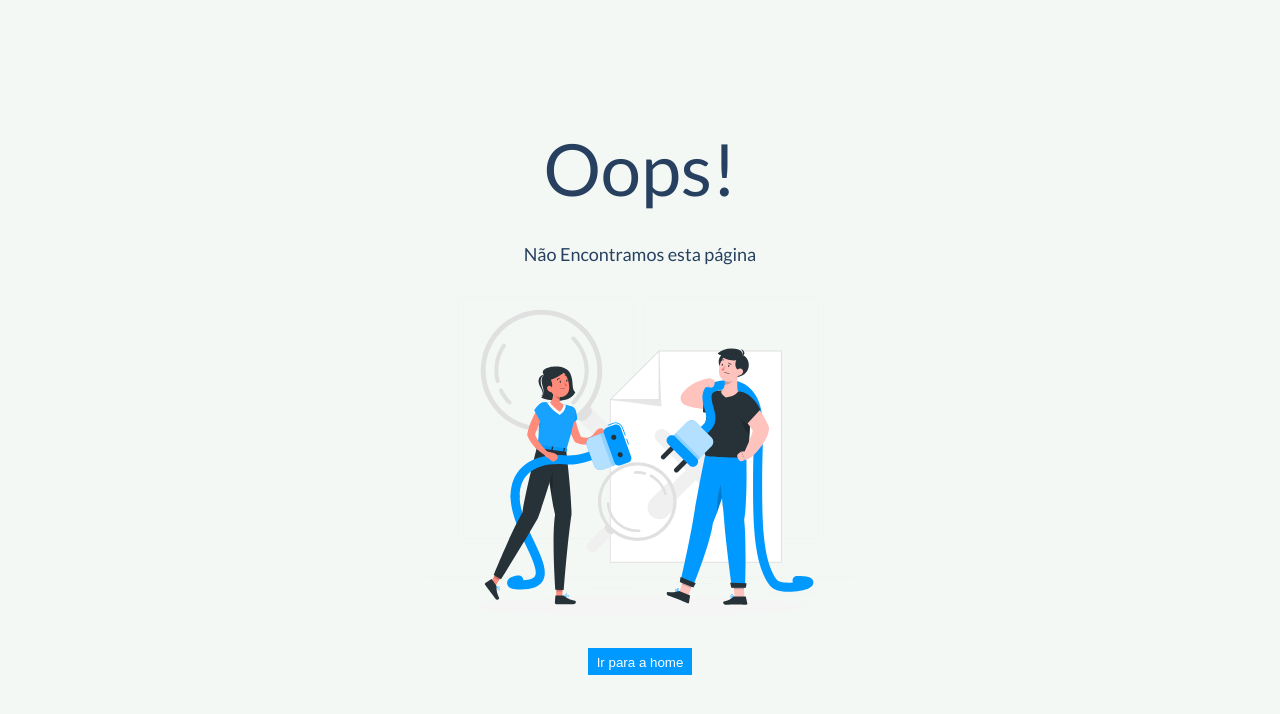
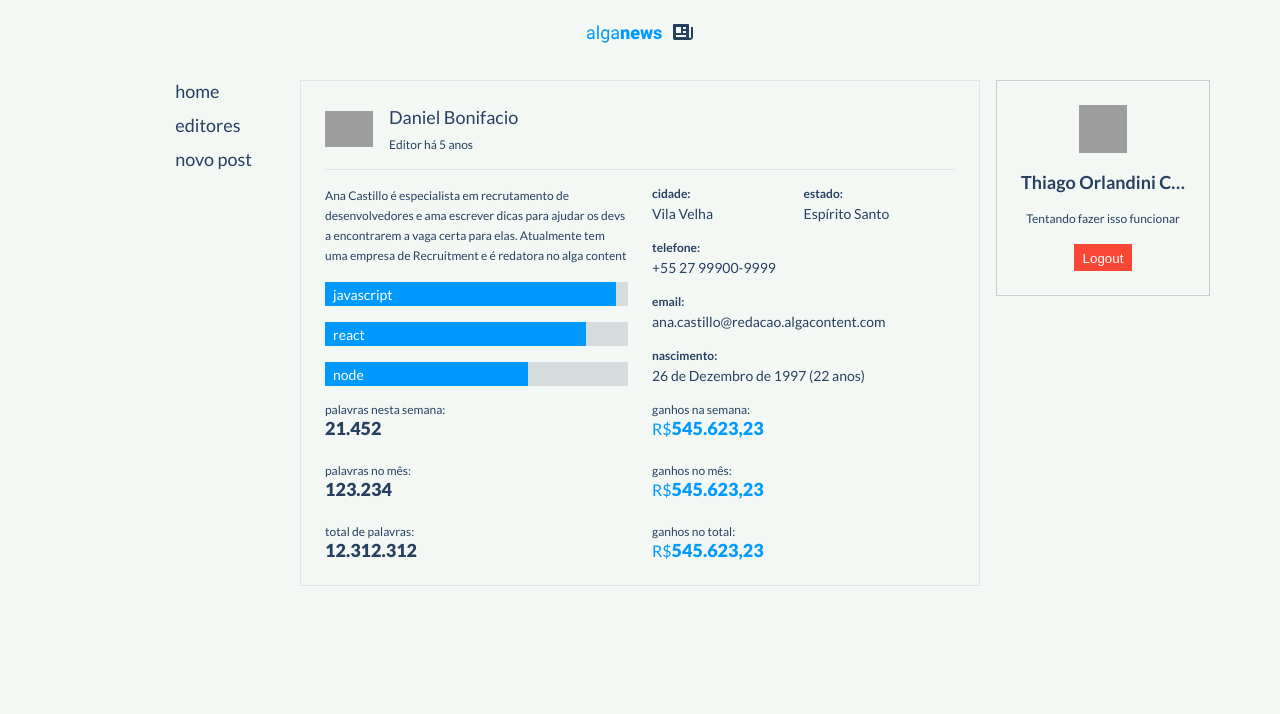
Before and after one commit to thorlan/alganews-cms, a React (Create React App) app: page /editores/1 in a window 1280 px wide. Shown: the top 714 px of the page. Built offline with nearby package versions, Linux system fonts and the light colour scheme; grey boxes are pictures that could not be loaded; what react-markdown-editor-lite would draw is missing.

Commit message:
finalizacao do bloco

```diff
--- /dev/null
+++ b/src/app/components/ErrorBoundary/ErrorBoundary.tsx
@@ -0,0 +1,48 @@
+import { transparentize } from "polished";
+import { Component } from "react";
+import ErrorDisplay from "../ErrorDisplay";
+
+interface Props { }
+
+interface State {
+    hasError: boolean;
+    error?: {
+        message?: string
+    }
+}
+
+class ErrorBoundary extends Component<Props, State> {
+
+    public state: State = {
+        hasError: false
+    }
+
+    public static getDerivedStateFromError(error: Error): State {
+        return {
+            hasError: true,
+            error: {
+                message: error.message
+            }
+        }
+    }
+
+    public render() {
+        if (this.state.hasError) {
+            return <div
+                style={{
+                    padding: 24,
+                    border: '1px solid ' + transparentize(0.9, '#274060')
+                }}
+            >
+                <ErrorDisplay
+                    small={false}
+                    message={this.state.error?.message}
+                />
+            </div>
+        }
+
+        return this.props.children;
+    }
+}
+
+export default ErrorBoundary;
--- a/src/app/components/NavBar/NavBar.tsx
+++ b/src/app/components/NavBar/NavBar.tsx
@@ -31,6 +31,4 @@
             color: #09f
         }
     }
-
-
 `;
--- a/src/app/components/Profile/Profile.styles.ts
+++ b/src/app/components/Profile/Profile.styles.ts
@@ -1,6 +1,7 @@
+import { Link } from "react-router-dom";
 import styled from "styled-components";
 
-export const Wrapper = styled.a`
+export const Wrapper = styled(Link)`
   display: flex;
   gap: 24px;
   border: 1px solid #ccc;
--- a/src/app/components/Profile/Profile.tsx
+++ b/src/app/components/Profile/Profile.tsx
@@ -4,13 +4,12 @@
     title: string;
     description: string;
     imgSource: string;
+    editorId: number
 }
 
 function Profile(props: ProfileProps) {
 
-
-
-    return <P.Wrapper tabIndex={0} href={"#"}>
+    return <P.Wrapper tabIndex={0} to={`/editores/${props.editorId}`}>
         <P.Avatar src={props.imgSource} />
         <P.Info>
             <P.Name>{props.title}</P.Name>
--- /dev/null
+++ b/src/app/features/EditorProfile.feature.tsx
@@ -0,0 +1,143 @@
+import { transparentize } from "polished";
+import styled from "styled-components";
+import FieldDescriptor from "../components/FieldDescriptor/FieldDescriptor";
+import ProgressBar from "../components/ProgressBar/ProgressBar";
+import ValueDescriptor from "../components/ValueDescriptor/ValueDescriptor";
+
+interface EditorProfileProps {
+  hidePersonalData?: boolean;
+}
+
+function EditorProfile(props: EditorProfileProps) {
+
+  return <EditorProfileWrapper>
+    <EditorHeadline>
+      <Avatar src={'https://images.unsplash.com/photo-1535713875002-d1d0cf377fde?ixid=MnwxMjA3fDB8MHxzZWFyY2h8MXx8YXZhdGFyfGVufDB8fDB8fA%3D%3D&ixlib=rb-1.2.1&w=1000&q=80'} />
+      <Name>Daniel Bonifacio</Name>
+      <Description>Editor há 5 anos</Description>
+    </EditorHeadline>
+
+    <Divisor />
+
+    <EditorFeatures>
+      <PersonalInfo>
+        <Biography>{'Ana Castillo é especialista em recrutamento de desenvolvedores e ama escrever dicas para ajudar os devs a encontrarem a vaga certa para elas. Atualmente tem uma empresa de Recruitment e é redatora no alga content'}</Biography>
+        <Skills>
+          <ProgressBar progress={96} title={'JavaScript'} theme={'primary'} />
+          <ProgressBar progress={86} title={'React'} theme={'primary'} />
+          <ProgressBar progress={67} title={'Node'} theme={'primary'} />
+        </Skills>
+      </PersonalInfo>
+      <ContactInfo>
+        <FieldDescriptor field={'Cidade'} value={'Vila Velha'} />
+        <FieldDescriptor field={'Estado'} value={'Espírito Santo'} />
+        {
+          !props.hidePersonalData && <>
+            <FieldDescriptor field={'Telefone'} value={'+55 27 99900-9999'} />
+            <FieldDescriptor field={'Email'} value={'ana.castillo@redacao.algacontent.com'} />
+            <FieldDescriptor field={'Nascimento'} value={'26 de Dezembro de 1997 (22 anos)'} />
+          </>
+        }
+
+      </ContactInfo>
+    </EditorFeatures>
+    {
+      !props.hidePersonalData && <EditorEarnings>
+        <ValueDescriptor color={'default'} value={21452} description={'Palavras nesta semana'} />
+        <ValueDescriptor color={'default'} value={123234} description={'Palavras no mês'} />
+        <ValueDescriptor color={'default'} value={12312312} description={'Total de palavras'} />
+        <ValueDescriptor color={'primary'} value={545623.23} description={'Ganhos na semana'} isCurrency />
+        <ValueDescriptor color={'primary'} value={545623.23} description={'Ganhos no mês'} isCurrency />
+        <ValueDescriptor color={'primary'} value={545623.23} description={'Ganhos no total'} isCurrency />
+      </EditorEarnings>
+    }
+
+  </EditorProfileWrapper>
+}
+
+const EditorProfileWrapper = styled.div`
+  display: flex;
+  flex-direction: column;
+  gap: 16px;
+  padding: 24px;
+  border: 1px solid ${transparentize(0.9, '#274060')};
+`
+
+const EditorHeadline = styled.div`
+  display: grid;
+  align-items: center;
+  gap: 8px 16px;
+  grid-template-rows: 2;
+  grid-template-columns: 48px auto;
+  height: 48px;
+`
+
+const Avatar = styled.img`
+  grid-row-start: 1;
+  grid-row-end: 3;
+  object-fit: contain;
+  width: 48px;
+  height: 48px;
+`
+
+const Name = styled.h1`
+  font-size: 18px;
+  font-weight: 400;
+  grid-column-start: 2;
+`
+
+const Description = styled.span`
+  font-size: 12px;
+  grid-column-start: 2;
+`
+
+const Divisor = styled.div`
+  border-bottom: 1px solid  ${transparentize(0.9, '#274060')};
+`
+
+const EditorFeatures = styled.div`
+  display: grid;
+  grid-template-columns: 1fr 1fr;
+  grid-template-rows: 2;
+  gap: 24px;
+`
+
+const PersonalInfo = styled.div`
+  display: flex;
+  flex-direction: column;
+  gap: 16px;
+`
+
+const Biography = styled.p`
+  font-size: 12px;
+  line-height: 20px;
+`
+
+const ContactInfo = styled.div`
+  display: flex;
+  flex-wrap: wrap;
+  gap: 16px 0;
+  >* {
+    width: 100%;
+  }
+  &>:nth-child(1),
+  &>:nth-child(2) {
+    width: 50%;
+  }
+`
+
+const Skills = styled.div`
+  display: flex;
+  flex-direction: column;
+  gap: 16px;
+`
+
+const EditorEarnings = styled.div`
+  display: grid;
+  grid-auto-flow: column;
+  grid-template-columns: 1fr 1fr;
+  grid-template-rows: 1fr 1fr 1fr;
+  grid-gap: 24px;
+`
+
+export default EditorProfile
--- a/src/app/features/EditorsList.features.tsx
+++ b/src/app/features/EditorsList.features.tsx
@@ -8,26 +8,31 @@
             title="Thiago Orlandini"
             description="criador de conteúdo há 3 anos"
             imgSource="https://images.unsplash.com/photo-1535713875002-d1d0cf377fde?ixid=MnwxMjA3fDB8MHxzZWFyY2h8MXx8YXZhdGFyfGVufDB8fDB8fA%3D%3D&ixlib=rb-1.2.1&w=1000&q=80"
+            editorId={1}
         />
         <Profile
             title="Teste Nome"
             description="criador de conteúdo há 3 anos"
             imgSource="https://images.unsplash.com/photo-1535713875002-d1d0cf377fde?ixid=MnwxMjA3fDB8MHxzZWFyY2h8MXx8YXZhdGFyfGVufDB8fDB8fA%3D%3D&ixlib=rb-1.2.1&w=1000&q=80"
+            editorId={2}
         />
         <Profile
             title="Adalberto Lindo"
             description="criador de conteúdo há 3 anos"
             imgSource="https://images.unsplash.com/photo-1535713875002-d1d0cf377fde?ixid=MnwxMjA3fDB8MHxzZWFyY2h8MXx8YXZhdGFyfGVufDB8fDB8fA%3D%3D&ixlib=rb-1.2.1&w=1000&q=80"
+            editorId={3}
         />
         <Profile
             title="Antonio Nunes"
             description="criador de conteúdo há 3 anos"
             imgSource="https://images.unsplash.com/photo-1535713875002-d1d0cf377fde?ixid=MnwxMjA3fDB8MHxzZWFyY2h8MXx8YXZhdGFyfGVufDB8fDB8fA%3D%3D&ixlib=rb-1.2.1&w=1000&q=80"
+            editorId={4}
         />
-         <Profile
+        <Profile
             title="Cristiano Ronaldo"
             description="criador de conteúdo há 3 anos"
             imgSource="https://images.unsplash.com/photo-1535713875002-d1d0cf377fde?ixid=MnwxMjA3fDB8MHxzZWFyY2h8MXx8YXZhdGFyfGVufDB8fDB8fA%3D%3D&ixlib=rb-1.2.1&w=1000&q=80"
+            editorId={5}
         />
     </EditorsListWrapper>
 }
--- a/src/app/layouts/Default/Default.layout.tsx
+++ b/src/app/layouts/Default/Default.layout.tsx
@@ -5,6 +5,7 @@
 import SessionController from '../../components/SessionController'
 
 import confirm from '../../../core/utils/confirm';
+import info from '../../../core/utils/info';
 
 interface DefaultLayoutProps {
     children: React.ReactNode
@@ -30,7 +31,12 @@
                     onLogout={() => {
                         confirm({
                             title: 'Você quer deslogar?',
-                            onConfirm: () => window.alert('confirmado'),
+                            onConfirm: () => {
+                                info({
+                                    title: "Você foi deslogado",
+                                    description: 'redirecionando para a página de login'
+                                })
+                            },
                             onCancel: () => window.alert('cancelado'),
                         })
                     }}
--- /dev/null
+++ b/src/app/views/EditorProfile.view.tsx
@@ -0,0 +1,13 @@
+import DefaultLayout from "../layouts/Default";
+import EditorProfile from '../features/EditorProfile.feature';
+import ErrorBoundary from "../components/ErrorBoundary/ErrorBoundary";
+
+function EditorProfileView() {
+    return <DefaultLayout>
+        <ErrorBoundary>
+            <EditorProfile hidePersonalData={false} />
+        </ErrorBoundary>
+    </DefaultLayout>
+}
+
+export default EditorProfileView;
--- a/src/core/utils/confirm.tsx
+++ b/src/core/utils/confirm.tsx
@@ -9,7 +9,7 @@
 }
 
 export default function confirm(props: ConfirmProps) {
-    return (
+    setTimeout(() => {
         confirmAlert({
             overlayClassName: 'confirm-overlay',
             customUI: ({ onClose }) => {
@@ -32,5 +32,5 @@
                 );
             }
         })
-    )
+    }, 0)
 }
--- a/src/core/utils/info.tsx
+++ b/src/core/utils/info.tsx
@@ -7,8 +7,9 @@
     description: string;
 }
 
+//setTimeout?? MacroTask JS!
 export default function info(props: InfoProps) {
-    return (
+    setTimeout(() => {
         confirmAlert({
             overlayClassName: 'info-overlay',
             customUI: () => {
@@ -20,5 +21,5 @@
                 );
             }
         })
-    )
+    }, 0)
 }
--- a/src/index.tsx
+++ b/src/index.tsx
@@ -8,6 +8,7 @@
 import HomeView from './app/views/Home.view';
 import GlobalStyles from './core/globalStyles'
 import PostCreateView from './app/views/PostCreate.view';
+import EditorProfileView from './app/views/EditorProfile.view';
 
 ReactDOM.render(
   <React.StrictMode>
@@ -15,6 +16,7 @@
       <Switch>
         <Route path='/' exact component={HomeView} />
         <Route path='/editores' exact component={EditorsListView} />
+        <Route path='/editores/:id' exact component={EditorProfileView} />
         <Route path='/posts/criar' exact component={PostCreateView} />
         <Route component={NotFound404View} />
       </Switch>
```
Also changed, not shown: 2 other files (tests, documents, lock files or other folders).
